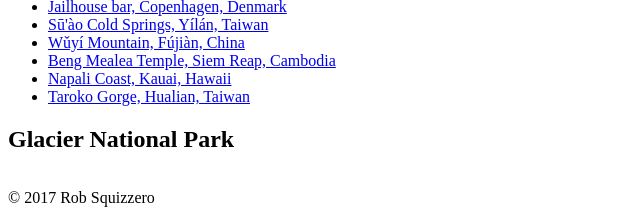
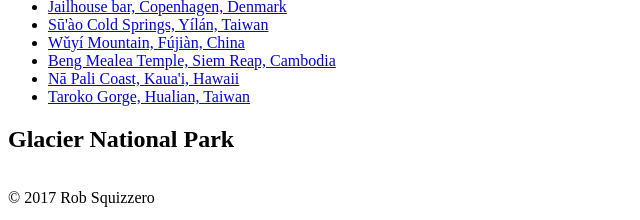
Before and after one commit to rsquizz/html-me-something, a plain HTML site: page index.html in a window 1280 px wide. Shown: the part 129-349 px from the top of the page, 0-640 px from the left. Drawn offline with Linux system fonts and the light colour scheme.

Commit message:
added macron to Na Pali

```diff
--- a/index.html
+++ b/index.html
@@ -15,7 +15,7 @@
 					<li><a href="Cold Springs">Su&#772;'a&#768;o Cold Springs, Yi&#769;la&#769;n, Taiwan</a></li>
 					<li><a href="Wuyishan">Wu&#780;yi&#769; Mountain, Fu&#769;jia&#768;n, China</a></li>
 					<li><a href="Beng Mealea">Beng Mealea Temple, Siem Reap, Cambodia</a></li>
-					<li><a href="napali">Napali Coast, Kauai, Hawaii</a></li>
+					<li><a href="napali">Na&#x304; Pali Coast, Kaua'i, Hawaii</a></li>
 					<li><a href="Taroko">Taroko Gorge, Hualian, Taiwan</a></li>
 				</ul>
 			</nav>
```
